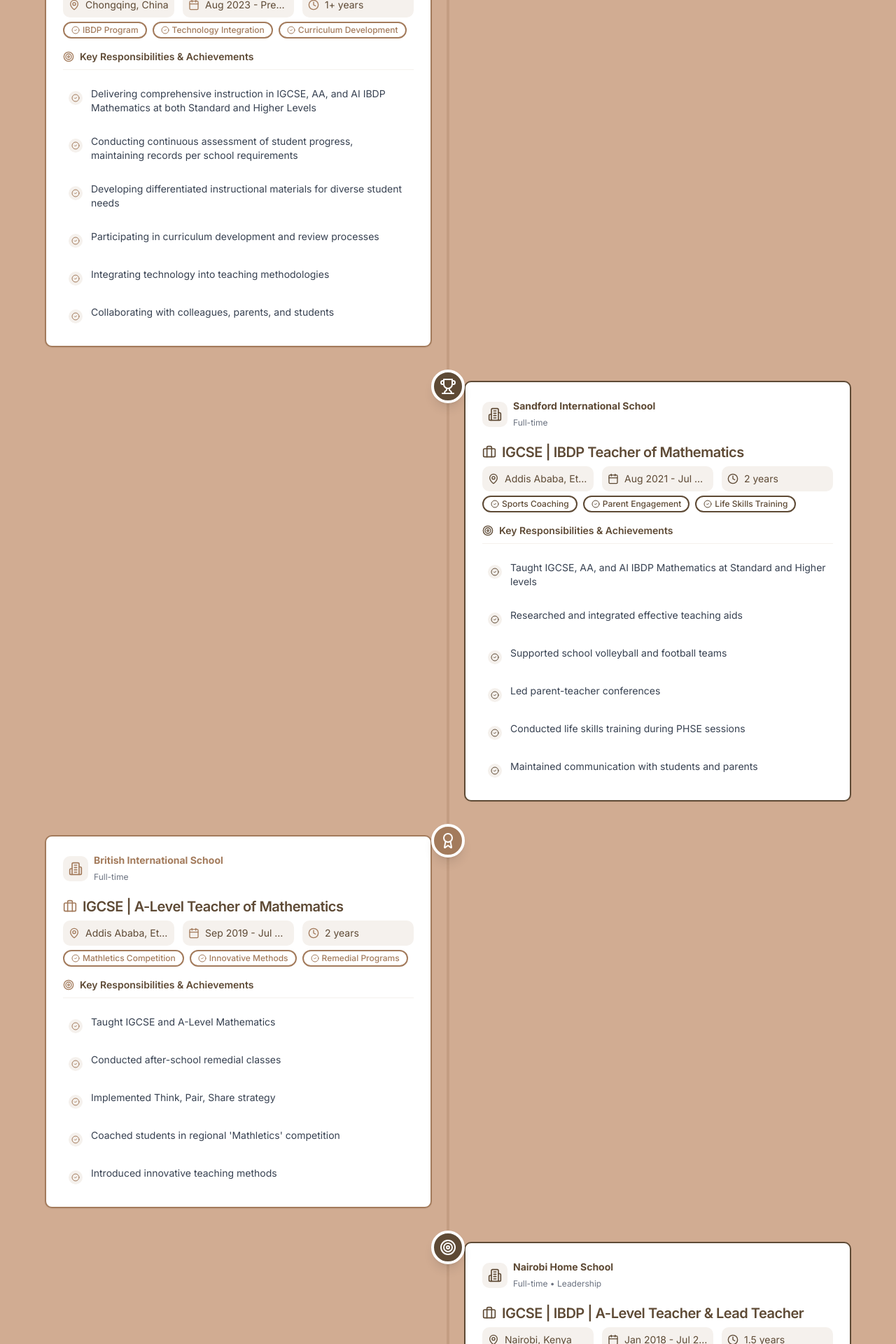
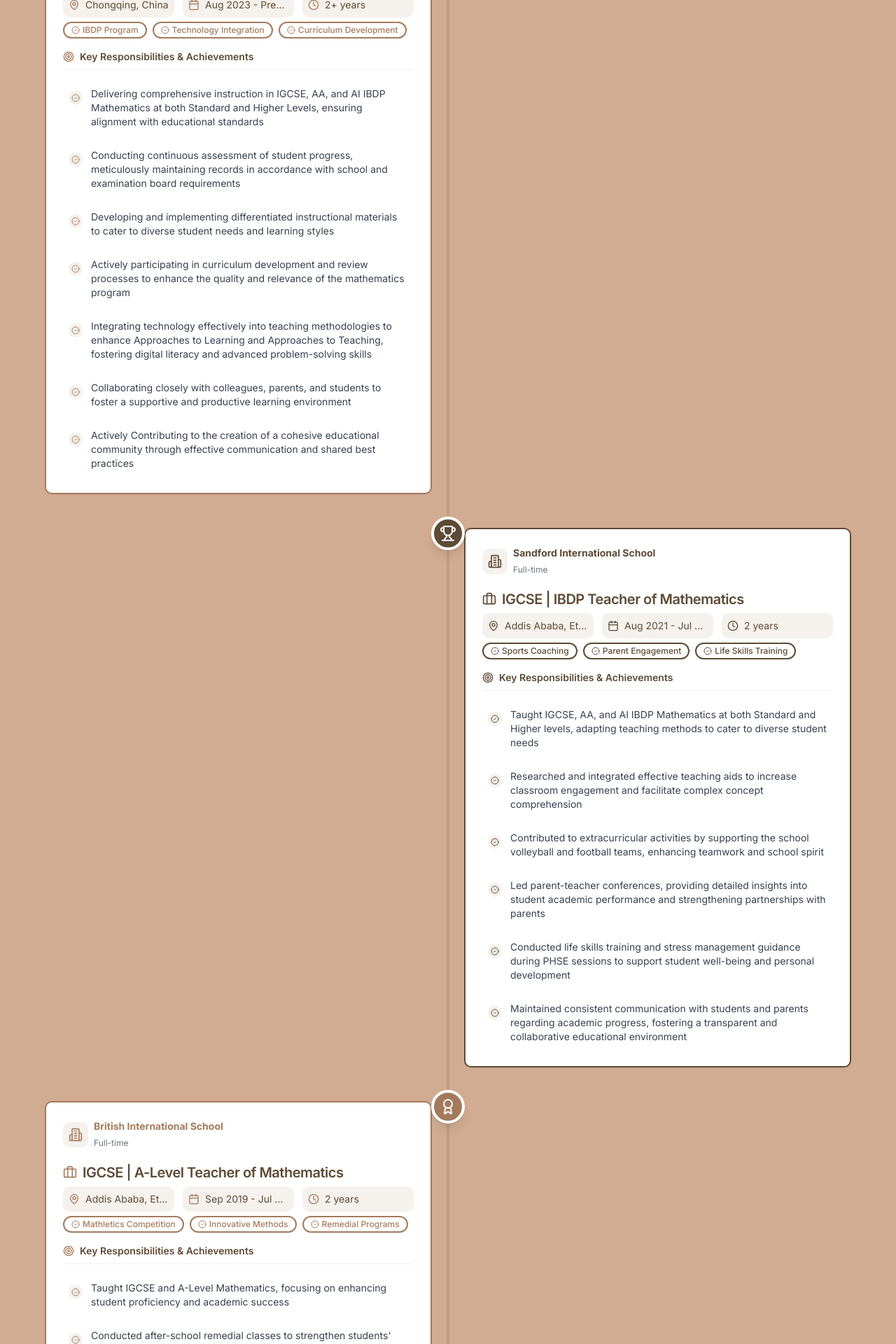
Before and after one commit to kelvinchwara/mautiPortfolio, a React (Vite) app: page /experience in a window 1280 px wide. Shown: the part 780-2700 px from the top of the page at 70% size. Built offline with nearby package versions, Linux system fonts and the light colour scheme.

Commit message:
`Updated About, Education, Experience, Index, and Skills pages with minor text changes and formatting adjustments`

```diff
--- a/src/pages/Education.tsx
+++ b/src/pages/Education.tsx
@@ -5,6 +5,7 @@
   Code, MessageCircle, FileText, Video, Coffee, Rocket, Shield, Brain, Puzzle, Compass,
   Flag, Settings, BarChart, LineChart, CheckCircle, ArrowRight, MapPin, Globe
 } from 'lucide-react';
+import { Description } from '@radix-ui/react-toast';
 
 // --- SHIM COMPONENTS ---
 
@@ -287,7 +288,7 @@
       institution: "University of Nairobi",
       location: "Nairobi, Kenya",
       year: "2018",
-      description: "Bachelors of Education (Arts), Specialized in Mathematics."
+      description: "Earned a Bachelor of Education (Arts) with a specialization in Mathematics."
     }
   ];
 
@@ -306,13 +307,17 @@
       title: "Model United Nations Faculty Advisor",
       organization: "Yew Chung International School",
       period: "Nov 2023 - Present",
-      description: "Helping club members engage in UN simulations, learning about UN principles, SDGs, and debating world issues."
+      description: "Helping the club members under Model United Nation simulation engage and learn more about the principles of the United Nations, SustainableDevelopment Goals (SDG's) and how it functions thus giving them an opportunity to research and debate world issues and their sustainable solutions."
     },
     {
       title: "Secondary House Coordinator",
       organization: "YCIS Chongqing",
       period: "Aug 2024 - Present",
-      description: "Coordinating house activities, fostering inclusive environment, and promoting unity within the school community."
+      description: [ " As the coordinator of Secondary House Activities, I am dedicated to ensuring that our house system effectively serves the interests of all community members while fostering an inclusive environment. By meticulously planning and organizing events, I aim to create opportunities for every member of our school to engage and participate fully   . ",
+
+
+      ,,,"My focus is on promoting a sense of belonging and unity, ensuring that all voices are heard and respected. Through collaborative efforts and continuous improvement, I strive to enhance the overall experience within our community, making it a welcoming and supportive space for everyone"
+      ]
     }
   ];
 
--- a/src/pages/Experience.tsx
+++ b/src/pages/Experience.tsx
@@ -27,18 +27,19 @@
     company: "Yew Chung International School",
     location: "Chongqing, China",
     period: "Aug 2023 - Present",
-    duration: "1+ years",
+    duration: "2+ years",
     status: "Current Position",
     type: "Full-time",
     icon: Star,
     color: COLORS.primary,
     responsibilities: [
-      "Delivering comprehensive instruction in IGCSE, AA, and AI IBDP Mathematics at both Standard and Higher Levels",
-      "Conducting continuous assessment of student progress, maintaining records per school requirements",
-      "Developing differentiated instructional materials for diverse student needs",
-      "Participating in curriculum development and review processes",
-      "Integrating technology into teaching methodologies",
-      "Collaborating with colleagues, parents, and students"
+      "Delivering comprehensive instruction in IGCSE, AA, and AI IBDP Mathematics at both Standard and Higher Levels, ensuring alignment with educational standards",
+      "Conducting continuous assessment of student progress, meticulously maintaining records in accordance with school and examination board  requirements",
+      " Developing and implementing differentiated instructional materials to cater to diverse student needs and learning styles",
+      " Actively participating in curriculum development and review processes to enhance the quality and relevance of the mathematics program ",
+      "Integrating technology effectively into teaching methodologies to enhance Approaches to Learning and Approaches to Teaching, fostering digital literacy and advanced problem-solving skills",
+      " Collaborating closely with colleagues, parents, and students to foster a supportive and productive learning environment",
+      " Actively Contributing to the creation of a cohesive educational community through effective communication and shared best practices"
     ],
     achievements: ["IBDP Program", "Technology Integration", "Curriculum Development"]
   },
@@ -53,12 +54,13 @@
     icon: Trophy,
     color: COLORS.secondary,
     responsibilities: [
-      "Taught IGCSE, AA, and AI IBDP Mathematics at Standard and Higher levels",
-      "Researched and integrated effective teaching aids",
-      "Supported school volleyball and football teams",
-      "Led parent-teacher conferences",
-      "Conducted life skills training during PHSE sessions",
-      "Maintained communication with students and parents"
+      "Taught IGCSE, AA, and AI IBDP Mathematics at both Standard and Higher  levels, adapting teaching methods to cater to diverse student needs",
+      "Researched and integrated effective teaching aids to increase classroom  engagement and facilitate complex concept comprehension",
+      "Contributed to extracurricular activities by supporting the school volleyball  and football teams, enhancing teamwork and school spirit",
+      "Led parent-teacher conferences, providing detailed insights into student academic performance and strengthening partnerships with parents",
+      "Conducted life skills training and stress management guidance during PHSE  sessions to support student well-being and personal development",
+      "Maintained consistent communication with students and parents regarding academic progress, fostering a transparent and collaborative educational  environment"
+
     ],
     achievements: ["Sports Coaching", "Parent Engagement", "Life Skills Training"]
   },
@@ -73,12 +75,14 @@
     icon: Award,
     color: COLORS.primary,
     responsibilities: [
-      "Taught IGCSE and A-Level Mathematics",
-      "Conducted after-school remedial classes",
-      "Implemented Think, Pair, Share strategy",
-      "Coached students in regional 'Mathletics' competition",
-      "Introduced innovative teaching methods"
+        "Taught IGCSE and A-Level Mathematics, focusing on enhancing student proficiency and academic success",
+        "Conducted after-school remedial classes to strengthen students' critical thinking and problem-solving abilities",
+        "Implemented interactive, discussion-based lessons using the Think, Pair, Share strategy to deepen conceptual understanding",
+        "Coached and led KS3 and IGCSE students in the regional 'Mathletics' competition, fostering teamwork and a competitive spirit",
+       "Introduced innovative teaching methods into the curriculum, creating a dynamic and engaging learning experience"
     ],
+
+
     achievements: ["Mathletics Competition", "Innovative Methods", "Remedial Programs"]
   },
   {
@@ -88,19 +92,61 @@
     location: "Nairobi, Kenya",
     period: "Jan 2018 - Jul 2019",
     duration: "1.5 years",
-    type: "Full-time • Leadership",
+    type: "Full-time ",
     icon: Target,
     color: COLORS.secondary,
-    responsibilities: [
-      "Led development of mathematics curricula for multiple systems",
-      "Directed recruitment and assessment of teaching staff",
-      "Taught Mathematics at IGCSE, IB, and A-Level",
-      "Managed school operations",
-      "Implemented student welfare programs"
-    ],
+responsibilities: [
+  "Led the development and review of mathematics curricula for IGCSE (CIE & EDEXCEL), IB, GCSE, and the Kenyan 8.4.4 educational system, ensuring alignment with educational standards.",
+  "Directed the recruitment and assessment of teaching staff, attracting high-caliber educators and supporting their ongoing professional development.",
+  "Taught Mathematics at IGCSE, IB, and A-Level, demonstrating strong subject mastery and a commitment to student achievement.",
+  "Managed school operations by coordinating resources and staff to facilitate smooth and effective educational delivery.",
+  "Implemented student welfare programs, fostering a supportive and engaging learning environment that promotes student well-being."
+],
+
     achievements: ["Leadership Role", "Staff Recruitment", "Multi-curriculum"]
+  },
+  {
+    id: 5,
+    title: "HOD | Teacher of Mathematics",
+    company: " Maumau Girls School ",
+    location: "Tana River, Kenya",
+    period: "May 2015 - Dec 2017",
+    duration: "2.5 years",
+    type: "Full-time ",
+    icon: Users,
+    color: COLORS.primary,
+responsibilities: [
+  "Led strategic initiatives within the Mathematics department, significantly improving KCSE mathematics results in 2015",
+  "Fostered collaboration with the Humanities department by serving a dual role as an effective Geography Teacher",
+  "Established and directed the school's music club, nurturing students' musical talents and interests",
+  "Coached the drama club, achieving notable success at the Coast region drama festivals in Mombasa"
+],
+    achievements: ["KCSE Improvement", "Extracurricular Leadership", "Dual Teaching Role"]
+  },
+
+  {
+    id: 6,
+    title: " Teacher on Practice",
+    company: " Consolata School ",
+    location: " Nairobi, Kenya",
+    period: "May 2014 - Aug 2014",
+    duration: "4 months",
+    type: "Full-time ",
+    icon: Users,
+    color: COLORS.primary,
+responsibilities: [
+  "Developed and implemented Mathematics and Geography curricula, enhancing students’ critical thinking and problem-solving abilities",
+  "Designed and delivered tailored lessons to meet diverse learning needs and styles in Mathematics and Geography",
+  "Conducted extra classes focused on problem-solving skills, significantly improving students’ ability to tackle complex questions",
+  "Facilitated discussion-based lessons to foster deep comprehension, active participation, and engagement with subject matter",
+  "Implemented life skills training, peer guidance, and counseling to empower students with effective stress management techniques"
+],
+    achievements: ["Curriculum Development", "Extra Classes", "Life Skills Training"]
+
+
   }
 ];
+
 
 const statsData = [
   { icon: Clock, label: 'Years Experience', value: '10+', color: COLORS.primary },
--- a/src/pages/Index.tsx
+++ b/src/pages/Index.tsx
@@ -370,9 +370,9 @@
         </p>
 
         <div className="flex flex-wrap justify-center gap-4 mb-8">
-          <LanguageBadge flag="🇺🇸" language="English" level="Fluent/Native" color={COLORS.BRONZE_DARK} proficiency={100} />
-          <LanguageBadge flag="🇰🇪" language="Kiswahili" level="Native" color={COLORS.BRONZE_LIGHT} proficiency={100} />
-          <LanguageBadge flag="🇨🇳" language="Mandarin" level="Conversational" color={COLORS.BRONZE_DARK} proficiency={70} />
+          <LanguageBadge flag="🇺🇸" language="English" level="" color={COLORS.BRONZE_DARK} proficiency={100} />
+          <LanguageBadge flag="🇰🇪" language="Kiswahili" level="" color={COLORS.BRONZE_LIGHT} proficiency={100} />
+
         </div>
 
         {/* Additional language-related badges */}
```
Also changed, not shown: src/pages/About.tsx (+19 -20 lines), src/pages/Skills.tsx (+15 -14 lines).
